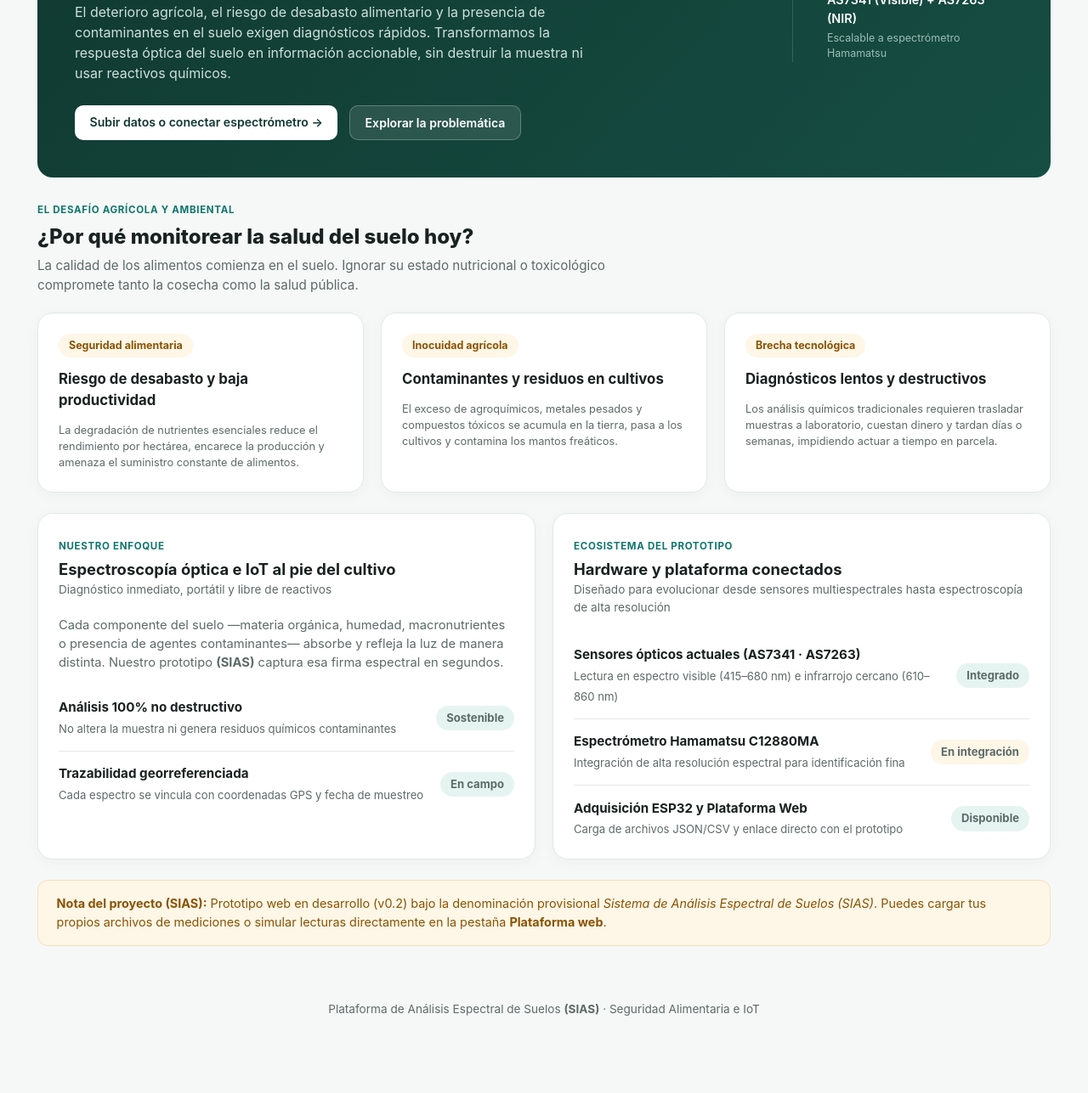
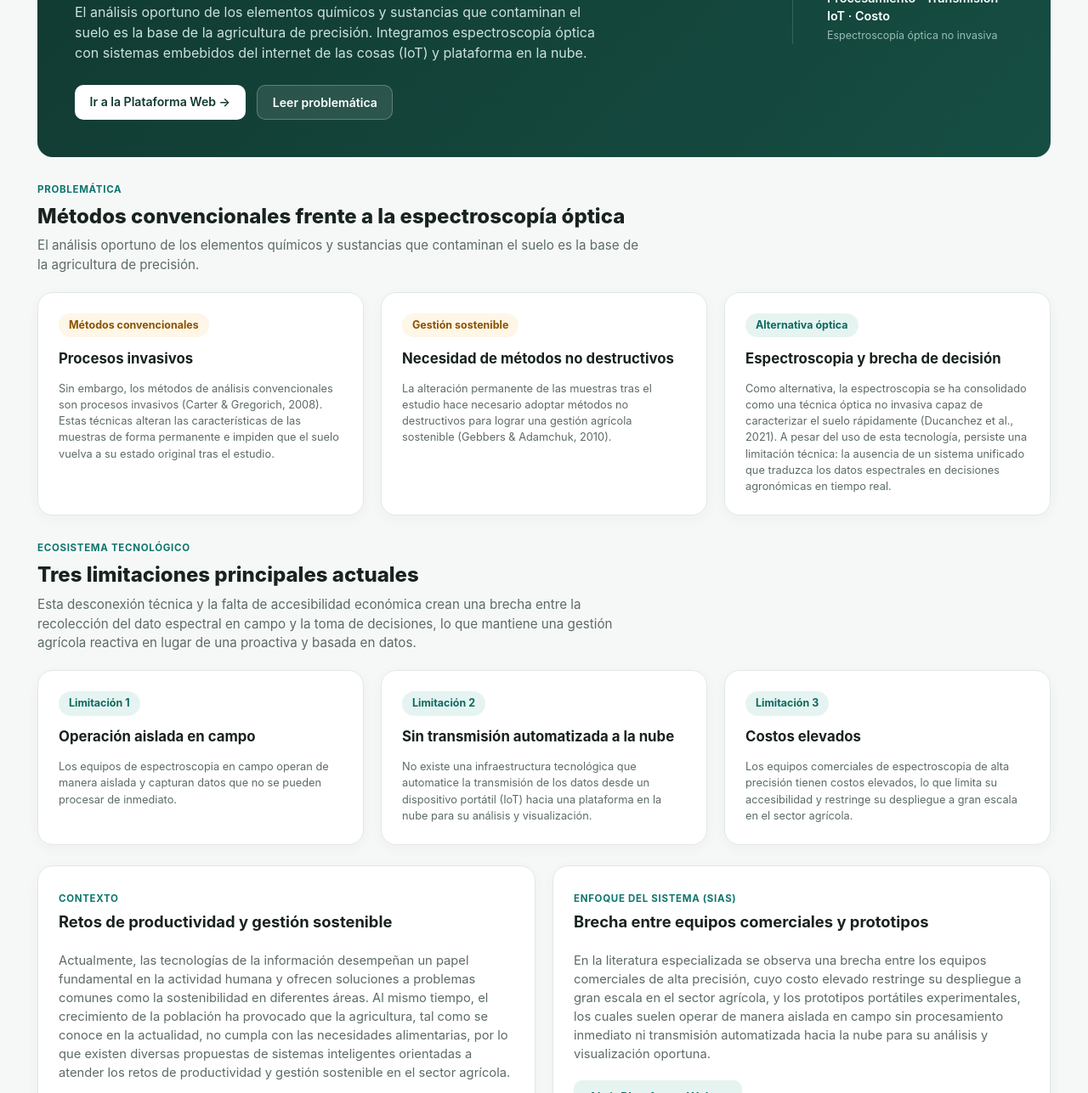
Before and after one commit to ricardoyashin/P-gina-web-iot, a plain HTML site: page index.html in a window 1280 px wide. Shown: the part 318-1605 px from the top of the page at 85% size. Before the commit the page ends 1548 px from the top, so only its background shows below. Drawn offline with Linux system fonts and the light colour scheme.

Commit message:
Update project title and navigation structure in index.html

```diff
--- a/index.html
+++ b/index.html
@@ -3,27 +3,27 @@
 <head>
     <meta charset="UTF-8">
     <meta name="viewport" content="width=device-width, initial-scale=1.0">
-    <title>Análisis Espectral de Suelos (SIAS) · Seguridad Alimentaria e IoT</title>
+    <title>Sistema Integral de Análisis de Suelos (SIAS)</title>
     <link rel="stylesheet" href="style.css">
 </head>
 <body>
 
-    <!-- Barra de Navegación Responsiva -->
+    <!-- Barra de Navegación -->
     <nav class="navbar">
         <div class="nav-container">
             <div class="nav-left">
                 <a href="index.html" class="brand">
                     <div class="brand-icon" aria-hidden="true">◈</div>
                     <div class="brand-text">
-                        <span class="brand-title">Análisis Espectral <span class="brand-tag">(SIAS)</span></span>
-                        <span class="brand-subtitle">MONITOREO NO DESTRUCTIVO DE SUELOS</span>
+                        <span class="brand-title">Sistema Integral de Análisis de Suelos <span class="brand-tag">(SIAS)</span></span>
+                        <span class="brand-subtitle">ESPECTROSCOPÍA ÓPTICA E IOT</span>
                     </div>
                 </a>
                 <ul class="nav-links" id="navLinks">
                     <li><a href="index.html" class="active-link">Inicio</a></li>
                     <li><a href="#problematica">Problemática</a></li>
-                    <li><a href="#solucion">Solución Espectral</a></li>
-                    <li><a href="#arquitectura">Arquitectura</a></li>
+                    <li><a href="#limitaciones">Limitaciones</a></li>
+                    <li><a href="#contexto">Contexto del proyecto</a></li>
                 </ul>
             </div>
 
@@ -43,126 +43,117 @@
     <!-- Contenido Principal -->
     <main class="main-container">
 
-        <!-- Banner Principal (Hero enfocado al problema global y solución) -->
+        <!-- Banner Principal -->
         <section class="hero-banner">
             <div class="hero-content">
-                <span class="badge badge-mint">● SEGURIDAD ALIMENTARIA Y MONITOREO AGRÍCOLA · (SIAS)</span>
-                <h1>Protegiendo el suelo que sostiene nuestros cultivos.</h1>
-                <p>El deterioro agrícola, el riesgo de desabasto alimentario y la presencia de contaminantes en el suelo exigen diagnósticos rápidos. Transformamos la respuesta óptica del suelo en información accionable, sin destruir la muestra ni usar reactivos químicos.</p>
+                <span class="badge badge-mint">● SISTEMA INTEGRAL DE ANÁLISIS DE SUELOS (SIAS)</span>
+                <h1>Monitoreo no destructivo del suelo mediante espectroscopía óptica e IoT.</h1>
+                <p>El análisis oportuno de los elementos químicos y sustancias que contaminan el suelo es la base de la agricultura de precisión. Integramos espectroscopía óptica con sistemas embebidos del internet de las cosas (IoT) y plataforma en la nube.</p>
                 <div class="hero-actions">
-                    <a href="dashboard.html" class="btn btn-light">Subir datos o conectar espectrómetro →</a>
-                    <a href="#problematica" class="btn btn-hero-ghost">Explorar la problemática</a>
+                    <a href="dashboard.html" class="btn btn-light">Ir a la Plataforma Web →</a>
+                    <a href="#problematica" class="btn btn-hero-ghost">Leer problemática</a>
                 </div>
             </div>
 
             <div class="hero-stats">
-                <span class="hero-number">14+</span>
-                <span class="hero-stat-title">Bandas ópticas de análisis</span>
-                <span class="hero-stat-detail">AS7341 (Visible) + AS7263 (NIR)</span>
-                <span class="hero-stat-sub">Escalable a espectrómetro Hamamatsu</span>
+                <span class="hero-number">03</span>
+                <span class="hero-stat-title">Limitaciones técnicas atendidas</span>
+                <span class="hero-stat-detail">Procesamiento · Transmisión IoT · Costo</span>
+                <span class="hero-stat-sub">Espectroscopía óptica no invasiva</span>
             </div>
         </section>
 
-        <!-- Bloque 1: La Problemática -->
+        <!-- Bloque 1: Problemática -->
         <section id="problematica">
             <div class="section-heading">
-                <span class="section-kicker">EL DESAFÍO AGRÍCOLA Y AMBIENTAL</span>
-                <h2>¿Por qué monitorear la salud del suelo hoy?</h2>
-                <p>La calidad de los alimentos comienza en el suelo. Ignorar su estado nutricional o toxicológico compromete tanto la cosecha como la salud pública.</p>
+                <span class="section-kicker">PROBLEMÁTICA</span>
+                <h2>Métodos convencionales frente a la espectroscopía óptica</h2>
+                <p>El análisis oportuno de los elementos químicos y sustancias que contaminan el suelo es la base de la agricultura de precisión.</p>
             </div>
 
             <div class="kpi-grid">
                 <article class="card kpi-card">
-                    <span class="pill pill-amber" style="width: fit-content;">Seguridad alimentaria</span>
-                    <h3 class="card-topic-title">Riesgo de desabasto y baja productividad</h3>
-                    <p class="kpi-foot">La degradación de nutrientes esenciales reduce el rendimiento por hectárea, encarece la producción y amenaza el suministro constante de alimentos.</p>
+                    <span class="pill pill-amber" style="width: fit-content;">Métodos convencionales</span>
+                    <h3 class="card-topic-title">Procesos invasivos</h3>
+                    <p class="kpi-foot">Sin embargo, los métodos de análisis convencionales son procesos invasivos (Carter &amp; Gregorich, 2008). Estas técnicas alteran las características de las muestras de forma permanente e impiden que el suelo vuelva a su estado original tras el estudio.</p>
                 </article>
 
                 <article class="card kpi-card">
-                    <span class="pill pill-amber" style="width: fit-content;">Inocuidad agrícola</span>
-                    <h3 class="card-topic-title">Contaminantes y residuos en cultivos</h3>
-                    <p class="kpi-foot">El exceso de agroquímicos, metales pesados y compuestos tóxicos se acumula en la tierra, pasa a los cultivos y contamina los mantos freáticos.</p>
+                    <span class="pill pill-amber" style="width: fit-content;">Gestión sostenible</span>
+                    <h3 class="card-topic-title">Necesidad de métodos no destructivos</h3>
+                    <p class="kpi-foot">La alteración permanente de las muestras tras el estudio hace necesario adoptar métodos no destructivos para lograr una gestión agrícola sostenible (Gebbers &amp; Adamchuk, 2010).</p>
                 </article>
 
                 <article class="card kpi-card">
-                    <span class="pill pill-amber" style="width: fit-content;">Brecha tecnológica</span>
-                    <h3 class="card-topic-title">Diagnósticos lentos y destructivos</h3>
-                    <p class="kpi-foot">Los análisis químicos tradicionales requieren trasladar muestras a laboratorio, cuestan dinero y tardan días o semanas, impidiendo actuar a tiempo en parcela.</p>
+                    <span class="pill pill-green" style="width: fit-content;">Alternativa óptica</span>
+                    <h3 class="card-topic-title">Espectroscopia y brecha de decisión</h3>
+                    <p class="kpi-foot">Como alternativa, la espectroscopia se ha consolidado como una técnica óptica no invasiva capaz de caracterizar el suelo rápidamente (Ducanchez et al., 2021). A pesar del uso de esta tecnología, persiste una limitación técnica: la ausencia de un sistema unificado que traduzca los datos espectrales en decisiones agronómicas en tiempo real.</p>
                 </article>
             </div>
         </section>
 
-        <!-- Bloque 2: Nuestra Solución -->
-        <section class="two-col-grid" id="solucion">
+        <!-- Bloque 2: Las 3 Limitaciones Principales -->
+        <section id="limitaciones">
+            <div class="section-heading">
+                <span class="section-kicker">ECOSISTEMA TECNOLÓGICO</span>
+                <h2>Tres limitaciones principales actuales</h2>
+                <p>Esta desconexión técnica y la falta de accesibilidad económica crean una brecha entre la recolección del dato espectral en campo y la toma de decisiones, lo que mantiene una gestión agrícola reactiva en lugar de una proactiva y basada en datos.</p>
+            </div>
+
+            <div class="kpi-grid">
+                <article class="card kpi-card">
+                    <span class="pill pill-green" style="width: fit-content;">Limitación 1</span>
+                    <h3 class="card-topic-title">Operación aislada en campo</h3>
+                    <p class="kpi-foot">Los equipos de espectroscopia en campo operan de manera aislada y capturan datos que no se pueden procesar de inmediato.</p>
+                </article>
+
+                <article class="card kpi-card">
+                    <span class="pill pill-green" style="width: fit-content;">Limitación 2</span>
+                    <h3 class="card-topic-title">Sin transmisión automatizada a la nube</h3>
+                    <p class="kpi-foot">No existe una infraestructura tecnológica que automatice la transmisión de los datos desde un dispositivo portátil (IoT) hacia una plataforma en la nube para su análisis y visualización.</p>
+                </article>
+
+                <article class="card kpi-card">
+                    <span class="pill pill-green" style="width: fit-content;">Limitación 3</span>
+                    <h3 class="card-topic-title">Costos elevados</h3>
+                    <p class="kpi-foot">Los equipos comerciales de espectroscopia de alta precisión tienen costos elevados, lo que limita su accesibilidad y restringe su despliegue a gran escala en el sector agrícola.</p>
+                </article>
+            </div>
+        </section>
+
+        <!-- Bloque 3: Contexto y Justificación del Proyecto -->
+        <section class="two-col-grid" id="contexto">
             <article class="card">
                 <div class="card-header">
-                    <span class="section-kicker">NUESTRO ENFOQUE</span>
-                    <h2>Espectroscopía óptica e IoT al pie del cultivo</h2>
-                    <p class="card-subtitle">Diagnóstico inmediato, portátil y libre de reactivos</p>
+                    <span class="section-kicker">CONTEXTO</span>
+                    <h2>Retos de productividad y gestión sostenible</h2>
                 </div>
                 <p style="font-size: 0.92rem; color: var(--text-muted); margin-bottom: 1rem;">
-                    Cada componente del suelo —materia orgánica, humedad, macronutrientes o presencia de agentes contaminantes— absorbe y refleja la luz de manera distinta. Nuestro prototipo <strong>(SIAS)</strong> captura esa firma espectral en segundos.
+                    Actualmente, las tecnologías de la información desempeñan un papel fundamental en la actividad humana y ofrecen soluciones a problemas comunes como la sostenibilidad en diferentes áreas. Al mismo tiempo, el crecimiento de la población ha provocado que la agricultura, tal como se conoce en la actualidad, no cumpla con las necesidades alimentarias, por lo que existen diversas propuestas de sistemas inteligentes orientadas a atender los retos de productividad y gestión sostenible en el sector agrícola.
                 </p>
-                <ul class="status-list">
-                    <li class="status-item">
-                        <div>
-                            <strong>Análisis 100% no destructivo</strong>
-                            <span>No altera la muestra ni genera residuos químicos contaminantes</span>
-                        </div>
-                        <span class="pill pill-green">Sostenible</span>
-                    </li>
-                    <li class="status-item">
-                        <div>
-                            <strong>Trazabilidad georreferenciada</strong>
-                            <span>Cada espectro se vincula con coordenadas GPS y fecha de muestreo</span>
-                        </div>
-                        <span class="pill pill-green">En campo</span>
-                    </li>
-                </ul>
+                <p style="font-size: 0.92rem; color: var(--text-muted);">
+                    Dentro de este ámbito, el monitoreo no destructivo del suelo mediante espectroscopía óptica integrada con sistemas embebidos del internet de las cosas (IoT) y plataforma en la nube constituye una línea de desarrollo relevante frente a métodos actuales de análisis químico.
+                </p>
             </article>
 
-            <article class="card" id="arquitectura">
+            <article class="card">
                 <div class="card-header">
-                    <span class="section-kicker">ECOSISTEMA DEL PROTOTIPO</span>
-                    <h2>Hardware y plataforma conectados</h2>
-                    <p class="card-subtitle">Diseñado para evolucionar desde sensores multiespectrales hasta espectroscopía de alta resolución</p>
+                    <span class="section-kicker">ENFOQUE DEL SISTEMA (SIAS)</span>
+                    <h2>Brecha entre equipos comerciales y prototipos</h2>
                 </div>
-
-                <ul class="status-list">
-                    <li class="status-item">
-                        <div>
-                            <strong>Sensores ópticos actuales (AS7341 · AS7263)</strong>
-                            <span>Lectura en espectro visible (415–680 nm) e infrarrojo cercano (610–860 nm)</span>
-                        </div>
-                        <span class="pill pill-green">Integrado</span>
-                    </li>
-                    <li class="status-item">
-                        <div>
-                            <strong>Espectrómetro Hamamatsu C12880MA</strong>
-                            <span>Integración de alta resolución espectral para identificación fina</span>
-                        </div>
-                        <span class="pill pill-amber">En integración</span>
-                    </li>
-                    <li class="status-item">
-                        <div>
-                            <strong>Adquisición ESP32 y Plataforma Web</strong>
-                            <span>Carga de archivos JSON/CSV y enlace directo con el prototipo</span>
-                        </div>
-                        <span class="pill pill-green">Disponible</span>
-                    </li>
-                </ul>
+                <p style="font-size: 0.92rem; color: var(--text-muted); margin-bottom: 1rem;">
+                    En la literatura especializada se observa una brecha entre los equipos comerciales de alta precisión, cuyo costo elevado restringe su despliegue a gran escala en el sector agrícola, y los prototipos portátiles experimentales, los cuales suelen operar de manera aislada en campo sin procesamiento inmediato ni transmisión automatizada hacia la nube para su análisis y visualización oportuna.
+                </p>
+                <div class="hero-actions" style="margin-top: 1.25rem;">
+                    <a href="dashboard.html" class="btn btn-soft">Abrir Plataforma Web →</a>
+                </div>
             </article>
         </section>
-
-        <!-- Aviso de Denominación -->
-        <div class="alert-banner">
-            <strong>Nota del proyecto (SIAS):</strong> Prototipo web en desarrollo (v0.2) bajo la denominación provisional <em>Sistema de Análisis Espectral de Suelos (SIAS)</em>. Puedes cargar tus propios archivos de mediciones o simular lecturas directamente en la pestaña <strong>Plataforma web</strong>.
-        </div>
 
     </main>
 
     <footer class="site-footer">
-        <p>Plataforma de Análisis Espectral de Suelos <strong>(SIAS)</strong> · Seguridad Alimentaria e IoT</p>
+        <p>Sistema Integral de Análisis de Suelos <strong>(SIAS)</strong> · Monitoreo no destructivo mediante espectroscopía óptica e IoT</p>
     </footer>
 
     <button onclick="volverArriba()" id="btnVolverArriba" title="Volver arriba">↑</button>
```
